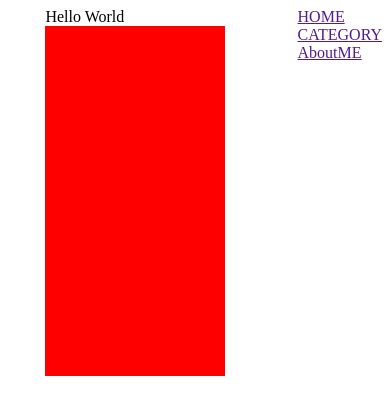
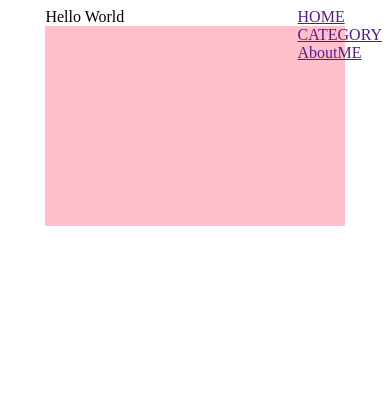
Before and after one commit to thanawatgulati/thanawat-blog, a Next.js app: page / in a window 390 px wide. Shown: the top 414 px of the page. Built offline with nearby package versions, Linux system fonts and the light colour scheme.

Commit message:
📱 Responsive BannerLeft

```diff
--- a/styles/bannerLeft.module.css
+++ b/styles/bannerLeft.module.css
@@ -3,3 +3,11 @@
   background-color: red;
   height: 350px;
 }
+
+@media only screen and (max-width: 650px) {
+  .bannerLeft {
+    width: 100%;
+    height: 200px;
+    background-color: pink;
+  }
+}
```
